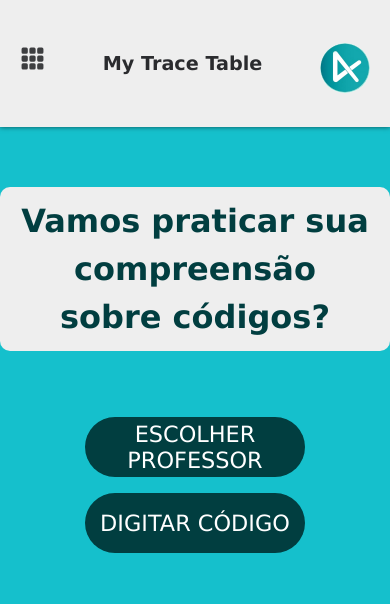
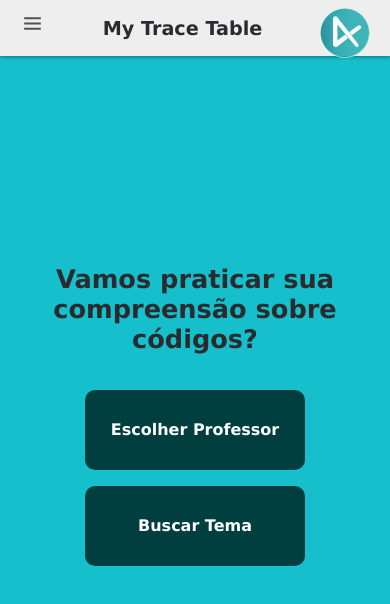
Before and after one commit to a4s-ufpb/My-Trace-Table, a React (Vite) app: page /#/ in a window 390 px wide. Shown: the top 604 px of the page. Built offline with nearby package versions, Linux system fonts and the light colour scheme.

Commit message:
Feat: modificando alguns estilos

```diff
--- a/src/components/button/Button.css
+++ b/src/components/button/Button.css
@@ -1,36 +1,60 @@
 .button {
-    width: 354px;
-    height: 100px;
+    width: 230px;
+    height: 80px;
+    font-weight: 600;
     display: flex;
     align-items: center;
     justify-content: center;
     background-color: var(--primary-green);
     color: #fff;
-    border-radius: 80px;
+    border-radius: 10px;
     border: none;
-    font-size: 2em;
+    font-size: 1.1rem;
+    line-height: 25px;
     cursor: pointer;
     transition: all .2s ease-in-out;
-    text-transform: uppercase;
 }
 
 .button:hover {
     background-color: #fff;
-    color: #07433C;
+    color: var(--primary-green);
 }
 
-@media(max-width:780px) {
+@media (max-width: 1025px) {
     .button {
-        width: 280px;
-        height: 80px;
-        font-size: 1.5em;
+        width: 90%;
+        height: 100px;
+        max-width: 500px;
+        font-size: 1.5rem;
     }
 }
 
-@media(max-width:550px) {
+@media (max-width: 850px) {
     .button {
-        width: 220px;
-        height: 60px;
-        font-size: 1.4em;
+        width: 90%;
+        height: 80px;
+        max-width: 380px;
+        font-size: 1.3rem;
     }
 }
+
+@media (max-width: 780px) {
+    .button {
+        max-width: 300px;
+    }
+}
+
+@media (max-width: 550px) {
+    .button {
+        width: 95%;
+        max-width: 230px;
+        font-size: 1.1rem;
+    }
+}
+
+@media (max-width: 400px) {
+    .button {
+        max-width: 220px;
+        font-size: 1rem;
+    }
+}
--- a/src/components/header/Header.css
+++ b/src/components/header/Header.css
@@ -1,7 +1,7 @@
 .header {
   width: 100%;
   background: var(--primary-white);
-  height: 15%;
+  height: 3.5rem;
   display: flex;
   align-items: center;
   justify-content: center;
@@ -14,11 +14,11 @@
   position: absolute;
   top: auto;
   left: 50px;
-  font-size: 40px;
+  font-size: 35px;
   cursor: pointer;
   color: var(--primary-black);
   transition: all 0.2s ease-in-out;
-  opacity: 0.9;
+  opacity: 0.8;
 }
 
 .header svg:hover {
@@ -26,13 +26,14 @@
 }
 
 .header h1 {
+  font-size: 1.5rem;
   color: var(--primary-black);
   cursor: pointer;
 }
 
 .header img {
-  width: 90px;
-  height: 90px;
+  width: 37px;
+  height: 37px;
   position: absolute;
   top: auto;
   right: 50px;
@@ -40,10 +41,15 @@
   border-radius: 50%;
   box-shadow: inset 0px 0px 10px #3dcfbc;
   cursor: pointer;
+  opacity: 0.8;
+}
+
+.header img:hover {
+  opacity: 1;
 }
 
 /* Responsividade */
-@media (max-width: 768px) {
+@media (max-width: 770px) {
   .header {
     justify-content: space-between;
     padding: 10px 20px;
--- a/src/components/header/Header.jsx
+++ b/src/components/header/Header.jsx
@@ -1,9 +1,9 @@
 import { useNavigate } from "react-router-dom"
 import LogoA4S from "../../assets/logo-a4s.webp"
-import { BsGrid3X3GapFill } from "react-icons/bs";
 import "./Header.css"
 import Menu from "../menu/Menu";
 import { useState } from "react";
+import { BiMenu } from "react-icons/bi";
 
 function Header() {
   const navigate = useNavigate();
@@ -11,9 +11,9 @@ function Header() {
   const [menu, setMenu] = useState(false);
   return (
     <header className='header'>
-      <BsGrid3X3GapFill onClick={() => setMenu(true)}/>
+      <BiMenu onClick={() => setMenu(true)}/>
       <h1 onClick={() => navigate("/")}>My Trace Table</h1>
-      <img src={LogoA4S} alt="logo-a4s" onClick={() => navigate("/")}/>
+      <img src={LogoA4S} alt="logo-a4s" onClick={() => window.open("https://a4s.dev.br", "_blank")}/>
 
       {menu && <Menu setMenu={setMenu}/>}
     </header>
--- a/src/routes/home/Home.css
+++ b/src/routes/home/Home.css
@@ -1,13 +1,6 @@
 .home-title {
-    position: absolute;
-    top: 60px;
-    font-size: 2rem;
-    font-weight: bold;
-    color: var(--primary-green);
+    font-size: 1.6rem;
+    color: var(--primary-black);
     text-align: center;
     margin-bottom: 20px;
-    line-height: 1.5;
-    background-color: var(--primary-white);
-    border-radius: 10px;
-    padding: 10px 20px;
 }
--- a/src/routes/home/Home.jsx
+++ b/src/routes/home/Home.jsx
@@ -16,7 +16,7 @@ function Home() {
     <div className="background">
       <h2 className="home-title">Vamos praticar sua compreensão sobre códigos?</h2>
       <Button text="Escolher Professor" action={selectTeacher} />
-      <Button text="Digitar código" action={() => setShowSelectCode(true)} />
+      <Button text="Buscar Tema" action={() => setShowSelectCode(true)} />
 
       {showSelectCode && <SelectCode setSelectCode={setShowSelectCode} />}
     </div>
```
